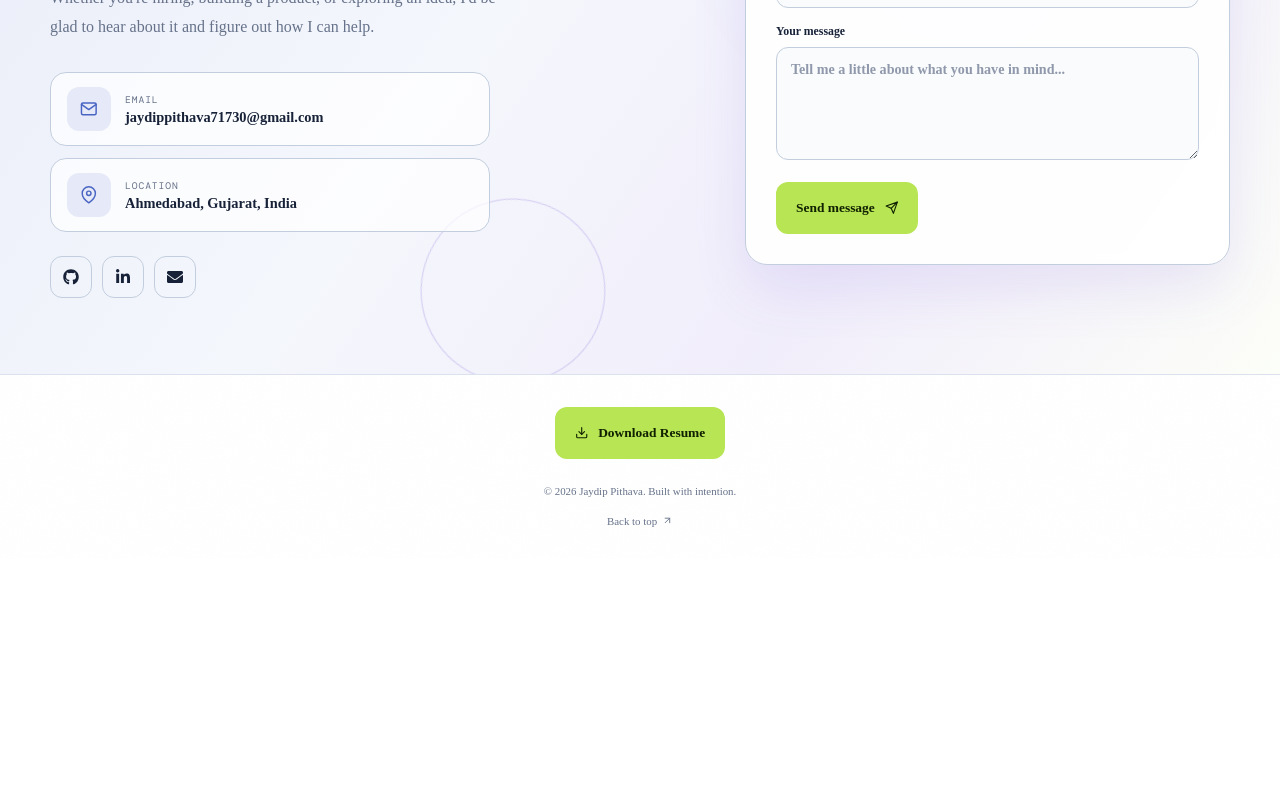
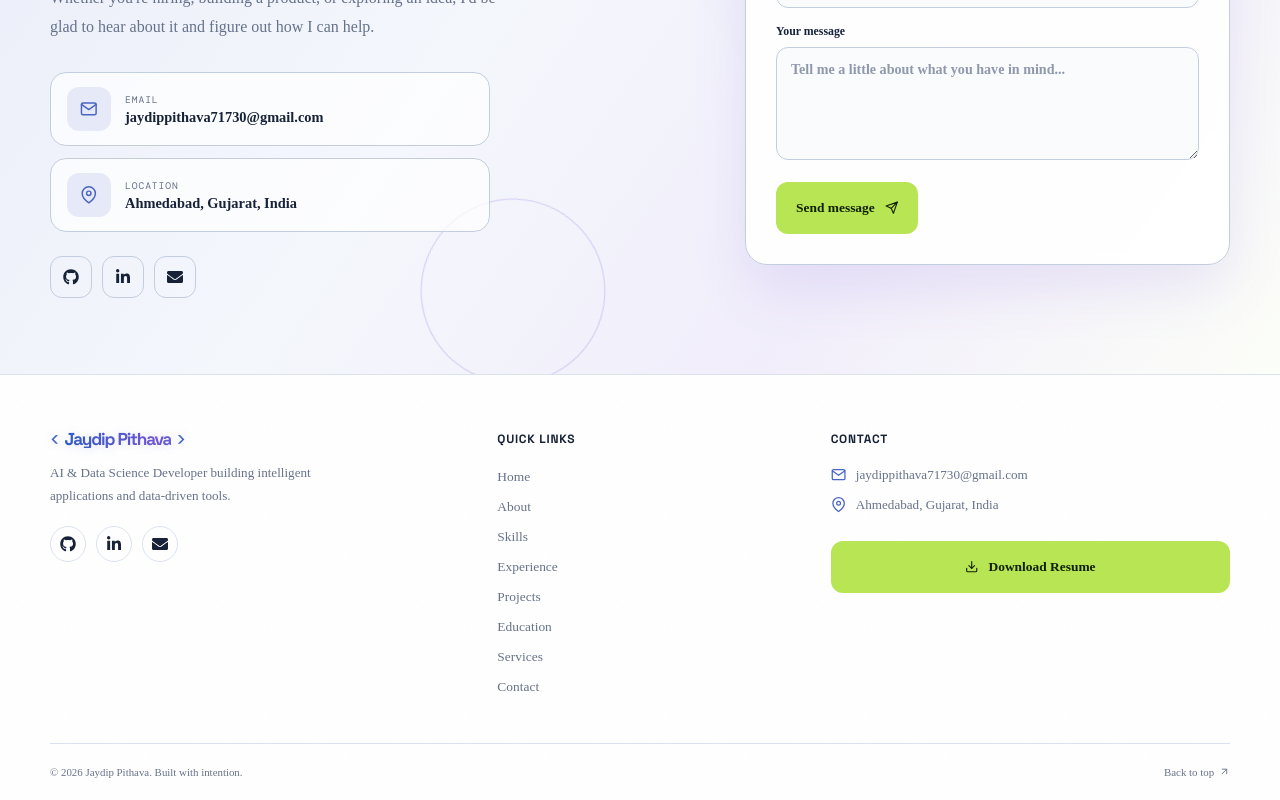
Before and after one commit to Jaydip3616/jaydip-portfolio, a React (Vite) app: page / in a window 1280 px wide. Shown: the part 6894-7694 px from the top of the page. Before the commit the page ends 7453 px from the top, so only its background shows below. Built offline with nearby package versions, Linux system fonts and the light colour scheme.

Commit message:
Add footer with Quick Links, contact info, and social links

```diff
--- a/src/App.css
+++ b/src/App.css
@@ -189,7 +189,24 @@ a.contact-method:hover .contact-method-icon { transform: scale(1.08) rotate(-6de
 .contact-form input:focus, .contact-form textarea:focus { border-color: var(--primary); background: var(--card); box-shadow: 0 0 0 4px color-mix(in srgb, var(--primary) 14%, transparent); }
 .contact-form .button { justify-self: start; margin-top: 6px; }
 .form-notice { color: var(--primary); margin: 0; font-size: .72rem; line-height: 1.5; }
-.site-footer { border-top: 1px solid var(--line); padding: 32px 0; }.footer-inner { display: flex; flex-direction: column; align-items: center; gap: 18px; }.footer-inner p, .footer-inner > a:last-child { margin: 0; color: var(--muted); font-size: .68rem; }.footer-inner > a:last-child { display: inline-flex; align-items: center; gap: 5px; transition: color 180ms ease; }.footer-inner > a:last-child:hover { color: var(--primary); }.resume-btn { margin-bottom: 8px; }
+.site-footer { border-top: 1px solid var(--line); padding: 0; }
+.footer-top { display: grid; grid-template-columns: 1.4fr 1fr 1.4fr; gap: 48px; padding: 56px 0 48px; border-bottom: 1px solid var(--line); }
+.footer-brand { display: flex; flex-direction: column; gap: 14px; }
+.footer-tagline { color: var(--muted); font-size: .82rem; line-height: 1.75; max-width: 280px; margin: 0; }
+.footer-socials { display: flex; gap: 10px; margin-top: 4px; }
+.footer-socials a { width: 36px; height: 36px; display: grid; place-items: center; border: 1px solid var(--line); border-radius: 50%; color: var(--ink); transition: background 180ms ease, transform 180ms ease, border-color 180ms ease; }
+.footer-socials a:hover { background: var(--primary); color: var(--canvas); transform: translateY(-3px); border-color: var(--primary); }
+.footer-col-title { font-family: "Space Grotesk", "Manrope", sans-serif; font-size: .75rem; font-weight: 700; letter-spacing: .06em; text-transform: uppercase; color: var(--ink); margin: 0 0 20px; }
+.footer-nav-list { list-style: none; padding: 0; margin: 0; display: flex; flex-direction: column; gap: 12px; }
+.footer-nav-list a { color: var(--muted); font-size: .84rem; transition: color 180ms ease, transform 180ms ease; display: inline-block; }
+.footer-nav-list a:hover { color: var(--primary); transform: translateX(4px); }
+.footer-contact-col { display: flex; flex-direction: column; gap: 0; }
+.footer-contact-list { list-style: none; padding: 0; margin: 0 0 28px; display: flex; flex-direction: column; gap: 14px; }
+.footer-contact-list li { display: flex; align-items: center; gap: 10px; color: var(--muted); font-size: .82rem; }
+.footer-contact-list svg { color: var(--primary); font-size: .95rem; flex: none; }
+.footer-contact-list a { color: var(--muted); transition: color 180ms ease; }
+.footer-contact-list a:hover { color: var(--primary); }
+.footer-inner { display: flex; align-items: center; justify-content: space-between; padding: 22px 0; }.footer-inner p, .footer-inner > a:last-child { margin: 0; color: var(--muted); font-size: .68rem; }.footer-inner > a:last-child { display: inline-flex; align-items: center; gap: 5px; transition: color 180ms ease; }.footer-inner > a:last-child:hover { color: var(--primary); }.resume-btn { margin-bottom: 8px; }
 .reveal { opacity: 0; transform: translateY(36px) scale(0.95); transition: opacity .85s cubic-bezier(.16, 1, .3, 1), transform .85s cubic-bezier(.16, 1, .3, 1); will-change: opacity, transform; }.reveal.is-visible { opacity: 1; transform: translateY(0) scale(1); }.reveal-delay { transition-delay: 180ms; }@keyframes reveal { from { opacity: 0; transform: translateY(24px); } to { opacity: 1; transform: translateY(0); } }@keyframes float { 50% { transform: translateY(-13px); } }@keyframes core-float { 50% { transform: translateY(-14px) rotate(2deg); } }@keyframes core-drift-back { 50% { transform: translate(-35px, -19px) rotate(-4deg); } }@keyframes core-drift-middle { 50% { transform: translate(30px, 12px) rotate(3deg); } }@keyframes glow-breathe { 50% { transform: scale(1.14); opacity: .72; } }@keyframes rotate { to { transform: rotate(360deg); } }@keyframes blink { 50% { opacity: 0; } }@keyframes pulse { 50% { transform: scale(1.18); } }@keyframes orbit-pulse { 50% { transform: scale(1.12) rotate(16deg); opacity: .45; } }
 .splash-screen { position: fixed; inset: 0; z-index: 9999; display: grid; place-items: center; background: linear-gradient(135deg, #0a0f1a 0%, #111827 40%, #0f172a 100%); transition: opacity .6s ease; }
 .splash-fade { opacity: 0; pointer-events: none; }
--- a/src/App.jsx
+++ b/src/App.jsx
@@ -417,8 +417,39 @@ function App() {
       </main>
 
       <footer className="site-footer">
+        <div className="container footer-top reveal">
+          <div className="footer-brand">
+            <a className="brand" href="#home" aria-label="Jaydip Pithava home">
+              <span className="brand-bracket">&lt;</span><span className="brand-name">Jaydip Pithava</span><span className="brand-bracket">&gt;</span>
+            </a>
+            <p className="footer-tagline">AI &amp; Data Science Developer building intelligent applications and data-driven tools.</p>
+            <div className="footer-socials" aria-label="Social links">
+              {socialLinks.map(({ id, label, icon: Icon, url }) => (
+                <a key={id} href={url} target={url.startsWith("http") ? "_blank" : undefined} rel={url.startsWith("http") ? "noreferrer" : undefined} aria-label={label}><Icon /></a>
+              ))}
+            </div>
+          </div>
+
+          <div className="footer-links-col">
+            <h4 className="footer-col-title">Quick Links</h4>
+            <ul className="footer-nav-list">
+              {navigation.map((item) => (
+                <li key={item.id}><a href={`#${item.id}`}>{item.title}</a></li>
+              ))}
+            </ul>
+          </div>
+
+          <div className="footer-contact-col">
+            <h4 className="footer-col-title">Contact</h4>
+            <ul className="footer-contact-list">
+              <li><FiMail /><a href={`mailto:${contactEmail}`}>{contactEmail}</a></li>
+              <li><FiMapPin /><span>Ahmedabad, Gujarat, India</span></li>
+            </ul>
+            <a className="button button-primary resume-btn" href="https://drive.google.com/file/d/1DpVxz7H1b9-3OPSlZlS-Ftlm31Mts2H8/view?usp=sharing" target="_blank" rel="noreferrer"><FiDownload /> Download Resume</a>
+          </div>
+        </div>
+
         <div className="container footer-inner">
-          <a className="button button-primary resume-btn" href="https://drive.google.com/file/d/1DpVxz7H1b9-3OPSlZlS-Ftlm31Mts2H8/view?usp=sharing" target="_blank" rel="noreferrer"><FiDownload /> Download Resume</a>
           <p>© {new Date().getFullYear()} Jaydip Pithava. Built with intention.</p>
           <a href="#home">Back to top <FiArrowUpRight /></a>
         </div>
```
